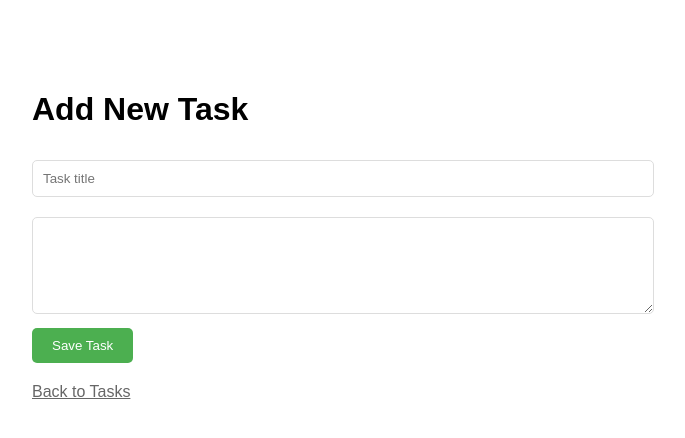
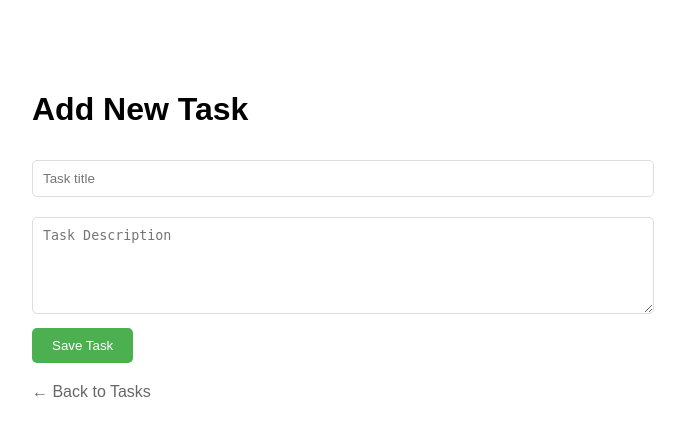
Before and after one commit to raship8605/Todo_project, a Django app: page /addtask/ in a window 1280 px wide. Shown: the top 438 px of the page, without its empty margins (308-993 px from the left). Run offline with Django 5.2, Linux system fonts and the light colour scheme.

Commit message:
Created simple Todo application in Django

```diff
--- a/todo/Templates/todo/add_task.html
+++ b/todo/Templates/todo/add_task.html
@@ -20,7 +20,6 @@
             margin: 10px 0;
             border: 1px solid #ddd;
             border-radius: 5px;
-
         }
         button{
             background-color:#4CAF50;
@@ -34,6 +33,10 @@
             display: inline-block;
             margin-top:20px;
             color:#666;
+            text-decoration: none;
+        }
+        .back-link:hover{
+            text-decoration: underline;
         }
     </style>
 </head>
@@ -41,12 +44,10 @@
     <h1>Add New Task</h1>
     <form method="POST">
         {% csrf_token %}
-        <input type="text"name="title"placeholder="Task title" required>
-        <textarea name="description" rows="5" placeholder="Task Description">
-        </textarea>
+        <input type="text" name="title" placeholder="Task title" required>
+        <textarea name="description" rows="5" placeholder="Task Description"></textarea>
         <button type="submit">Save Task</button>
     </form>
-    <a href="/"class="back-link">Back to Tasks</a>
-
+    <a href="/" class="back-link">← Back to Tasks</a>
 </body>
 </html>
--- a/todo/urls.py
+++ b/todo/urls.py
@@ -1,7 +1,9 @@
 from django.urls import path
-from .import views
+from . import views
+
 urlpatterns = [
-   path('tasklist/',views.task_list, name='task_list'),
-   path('addtask/',views.add_task,name='add_task'),
-
+    path('', views.task_list, name='task_list'),
+    path('addtask/', views.add_task, name='add_task'),
+    path('complete/<int:task_id>/', views.complete_task, name='complete_task'),
+    path('delete/<int:task_id>/', views.delete_task, name='delete_task'),
 ]
--- a/todo/views.py
+++ b/todo/views.py
@@ -1,24 +1,29 @@
-from django.shortcuts import render,redirect,get_object_or_404
+from django.shortcuts import render, redirect, get_object_or_404
 from .models import Task
 from django.utils import timezone
 
 # Create your views here.
 def task_list(request):
-    tasks=Task.objects.all()
-    return render(request, 'todo/task_list.html',{'tasks':tasks})
+    tasks = Task.objects.all()
+    return render(request, 'todo/task_list.html', {'tasks': tasks})
 
 def add_task(request):
-    if request=="POST":
-        title=request.POST.get('title')
-        description=request.POST.get('description')
+    if request.method == "POST":
+        title = request.POST.get('title')
+        description = request.POST.get('description')
         if title:
-            Task.objects.create(title=title,descritpion=description)
+            Task.objects.create(title=title, description=description)
         return redirect('task_list')
-    return render(request,'todo/add_task.html')
+    return render(request, 'todo/add_task.html')
 
-def complete_task(request,task_id):
-    task=get_object_or_404(Task,id=task_id)
-    task.completed=True
-    task.completed_date=timezone.now()
+def complete_task(request, task_id):
+    task = get_object_or_404(Task, id=task_id)
+    task.completed = True
+    task.completed_date = timezone.now()
     task.save()
     return redirect('task_list')
+
+def delete_task(request, task_id):
+    task = get_object_or_404(Task, id=task_id)
+    task.delete()
+    return redirect('task_list')
```
Also changed, not shown: todo/Templates/todo/task_list.html (+13 -13 lines), db.sqlite3.
